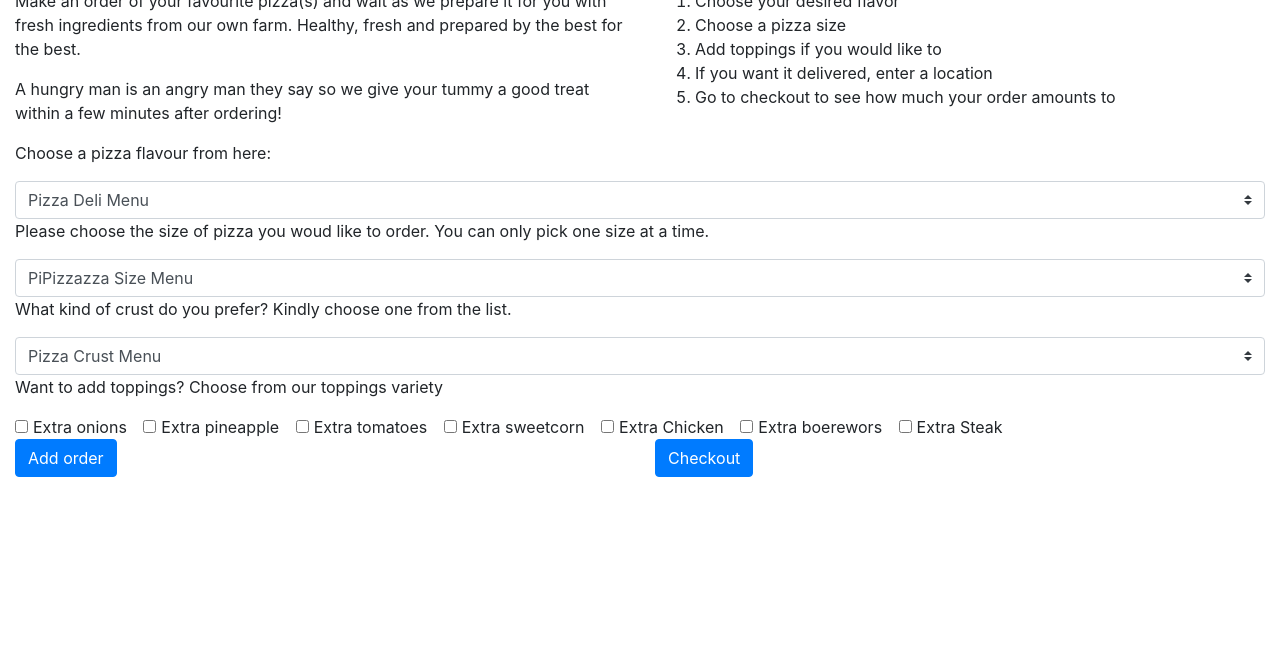
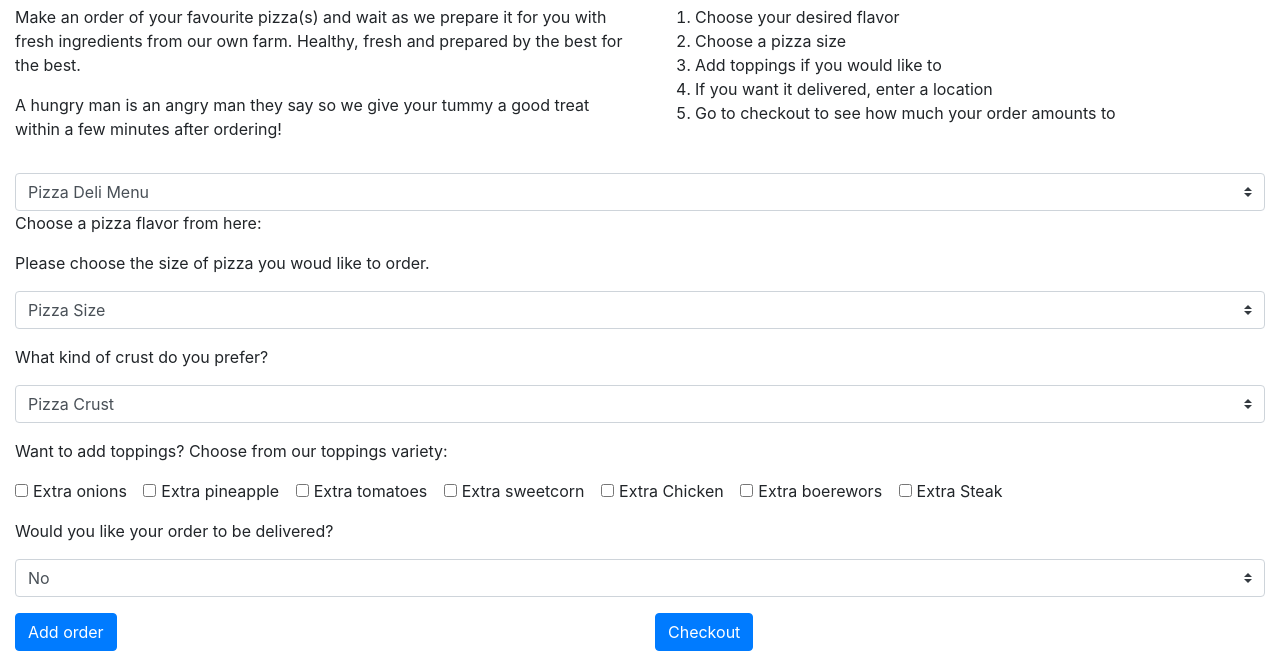
Before and after one commit to Wairimuk/pizza-deli, a plain HTML site: page index.html in a window 1280 px wide. Shown: the part 991-1642 px from the top of the page. Before the commit the page ends 1468 px from the top, so only its background shows below. Drawn offline with nearby package versions, Linux system fonts and the light colour scheme.

Commit message:
add a margin between rows

```diff
--- a/index.html
+++ b/index.html
@@ -28,7 +28,7 @@
         <h3 class="card-text">Exactly what your taste buds need. Pizza Deli Pizza!</h3>
       </div>
     </div>
-    <div class="row">
+    <div class="row mt-3">
       <div class="col-6">
         <h3>Welcome to Pizza Deli</h3>
         <p>Make an order of your favourite pizza(s) and wait as we prepare it for you with fresh ingredients from our
@@ -50,8 +50,7 @@
 
     </div>
 
-
-    <p>Choose a pizza flavour from here:</p>
+    <div class="flavor mt-3">
       <select class="custom-select">
         <option selected>Pizza Deli Menu</option>
         <option value="1">Steak</option>
@@ -59,24 +58,34 @@
         <option value="3">Mince meat</option>
         <option value="4">Pineapple</option>
       </select>
+    </div>
+    <p>Choose a pizza flavor from here:</p>
 
-    <p>Please choose the size of pizza you woud like to order. You can only pick one size at a time.</p>
+
+    <div class="size mt-3">
+      <p>Please choose the size of pizza you woud like to order.</p>
       <select class="custom-select">
-      <option selected>PiPizzazza Size Menu</option>
+        <option selected>Pizza Size</option>
         <option value="1">Small</option>
         <option value="2">Medium</option>
         <option value="3">Large</option>
       </select>
+    </div>
 
-    <p>What kind of crust do you prefer? Kindly choose one from the list.</p>
+
+    <div class="crust mt-3">
+      <p>What kind of crust do you prefer?</p>
       <select class="custom-select">
-      <option selected>Pizza Crust Menu</option>
+        <option selected>Pizza Crust</option>
         <option value="1">Crispy</option>
         <option value="2">Stuffed</option>
         <option value="3">Gluten-free</option>
       </select>
+    </div>
 
-    <p>Want to add toppings? Choose from our toppings variety</p>
+
+    <div class="toppings mt-3">
+      <p>Want to add toppings? Choose from our toppings variety:</p>
       <div class="form-check form-check-inline">
         <input class="form-check-input" type="checkbox" id="inlineCheckbox1" value="option1">
         <label class="form-check-label" for="inlineCheckbox1">Extra onions</label>
@@ -105,10 +114,19 @@
         <input class="form-check-input" type="checkbox" id="inlineCheckbox2" value="option2">
         <label class="form-check-label" for="inlineCheckbox2">Extra Steak</label>
       </div>
+    </div>
 
 
+    <div class="delivery mt-3">
+      <p>Would you like your order to be delivered?</p>
+      <select class="custom-select">
+        <option selected>No</option>
+        <option value="1">Yes</option>
+      </select>
+    </div>
 
-    <div class="row">
+
+    <div class="row mt-3">
       <div class="col-6">
         <div class="add-oder">
           <button class="btn btn-primary" type="submit">Add order</button>
@@ -119,10 +137,7 @@
           <button class="btn btn-primary" type="submit">Checkout</button>
         </div>
       </div>
-
     </div>
-
-
 
   </div>
 
```
Lines whose indentation alone changed are shown as unchanged.
